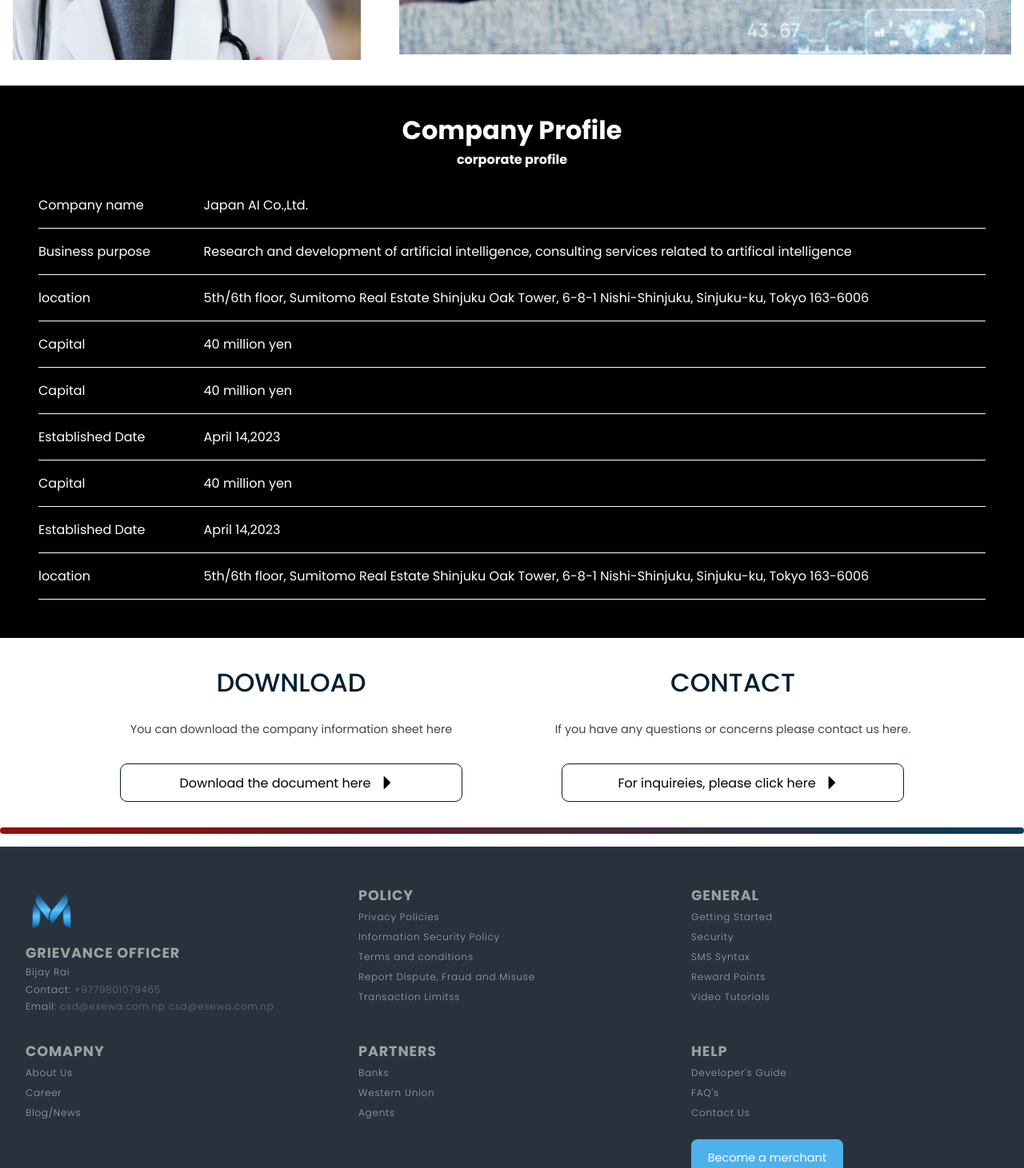
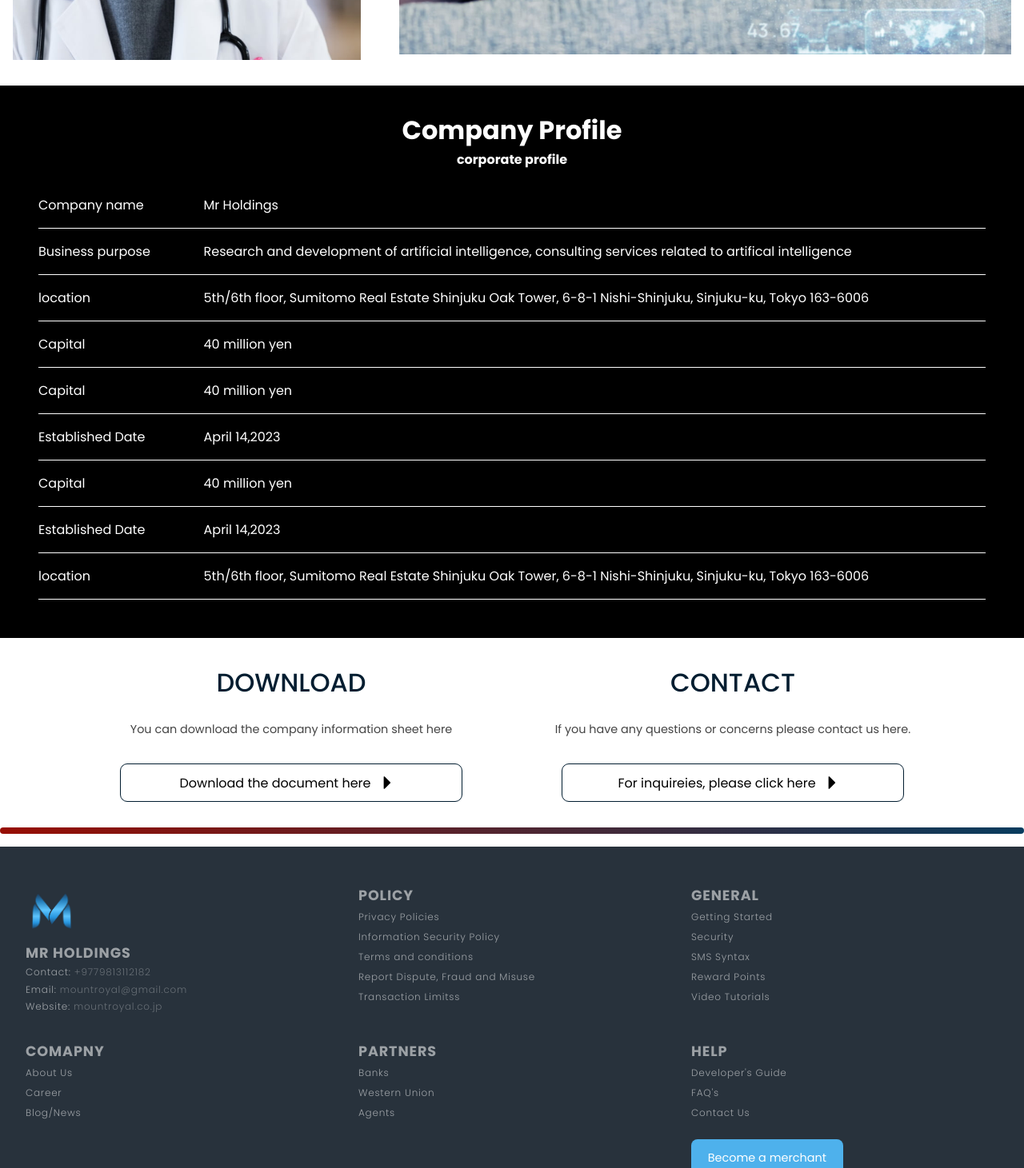
Before and after one commit to SudipKhatri036/mrholding, a React (Vite) app: page / in a window 1280 px wide. Shown: the part 5700-7161 px from the top of the page at 80% size. Built offline with nearby package versions, Linux system fonts and the light colour scheme.

Commit message:
Added Link

```diff
--- a/src/components/footer/Footer.jsx
+++ b/src/components/footer/Footer.jsx
@@ -38,23 +38,24 @@
           <div className="footer-logo">
             <img src="./logo.png" alt="Logo" className="logo__image" />
           </div>
-          <h3 className="footer-heading">Grievance Officer</h3>
+          <h3 className="footer-heading">Mr Holdings</h3>
           <div className="footer-contact-detail">
-            <p className="footer-txt">Bijay Rai</p>
             <p className="footer-txt">
               Contact:{" "}
               <a href="#" className="footer-txt">
-                +9779801079465
+                +9779813112182
               </a>
             </p>
             <p className="footer-txt">
               Email:{" "}
               <a href="#" className="footer-txt">
-                csd@esewa.com.np
+                mountroyal@gmail.com
               </a>
+            </p>
+            <p className="footer-txt">
+              Website:{" "}
               <a href="#" className="footer-txt">
-                {" "}
-                csd@esewa.com.np
+                mountroyal.co.jp
               </a>
             </p>
           </div>
--- a/src/components/main/companyProfile/CompanyProfile.jsx
+++ b/src/components/main/companyProfile/CompanyProfile.jsx
@@ -9,7 +9,7 @@
       <dl className="company-profile__details-cont">
         <div className="flex">
           <dt>Company name</dt>
-          <dd>Japan AI Co.,Ltd.</dd>
+          <dd>Mr Holdings</dd>
         </div>
         <div className="flex">
           <dt>Business purpose</dt>
```
